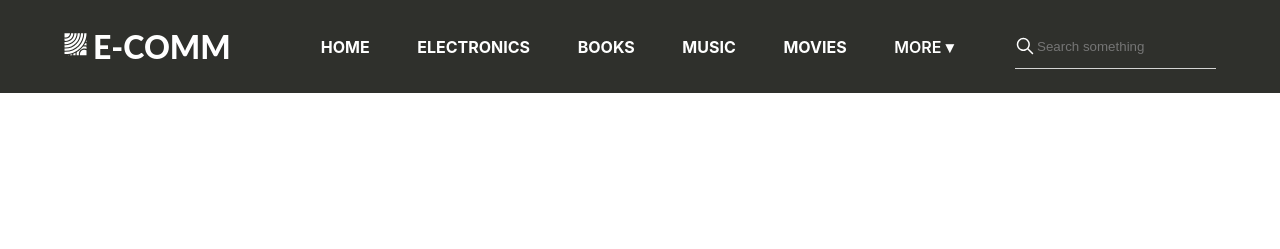
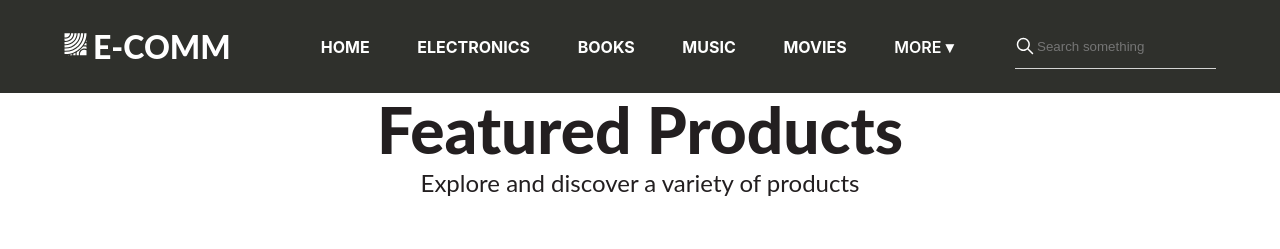
Before and after one commit to Mishrakumarakhil/E-Commerce-Assignment, a React (Create React App) app: page / in a window 1280 px wide. Shown: the top 249 px of the page. Built offline with nearby package versions, Linux system fonts and the light colour scheme; grey boxes are pictures that could not be loaded.

Commit message:
added heading and css

```diff
--- a/src/App.css
+++ b/src/App.css
@@ -64,6 +64,29 @@
 }
 .main-container {
   flex-grow: 1;
+}
+
+.heading {
+  display: flex;
+  justify-content: center;
+  padding: 1rem;
+  font-weight: 800;
+  color: #231f20;
+  font-family: Lato;
+  font-size: 64px;
+  font-style: normal;
+  font-weight: 800;
+  line-height: 42px;
+}
+
+.description {
+  color: #231f20;
+  text-align: center;
+  font-family: Lato;
+  font-size: 24px;
+  font-style: normal;
+  font-weight: 400;
+  line-height: 32px;
 }
 
 .menu-container {
--- a/src/Components/Carasoul.js
+++ b/src/Components/Carasoul.js
@@ -23,7 +23,7 @@ const Carousel = ({ images }) => {
   };
 
   return (
-    <div className="carousel" style={{ paddingTop: "10rem" }}>
+    <div className="carousel" style={{ paddingTop: "5rem" }}>
       <div className="carousel-content">
         {images.map((image, index) => (
           <div
--- a/src/Components/MainContainer.js
+++ b/src/Components/MainContainer.js
@@ -3,10 +3,16 @@ import Carousel from "./Carasoul";
 import { imageArray } from "./utils";
 
 const MainContainer = () => {
-  return <div className="main-container">
+  return (
+    <div className="main-container">
+      <div className="heading"> Featured Products</div>
+      <div className="description">
+        Explore and discover a variety of products
+      </div>
 
-    <Carousel images ={imageArray}/>
-  </div>;
+      <Carousel images={imageArray} />
+    </div>
+  );
 };
 
 export default MainContainer;
```
